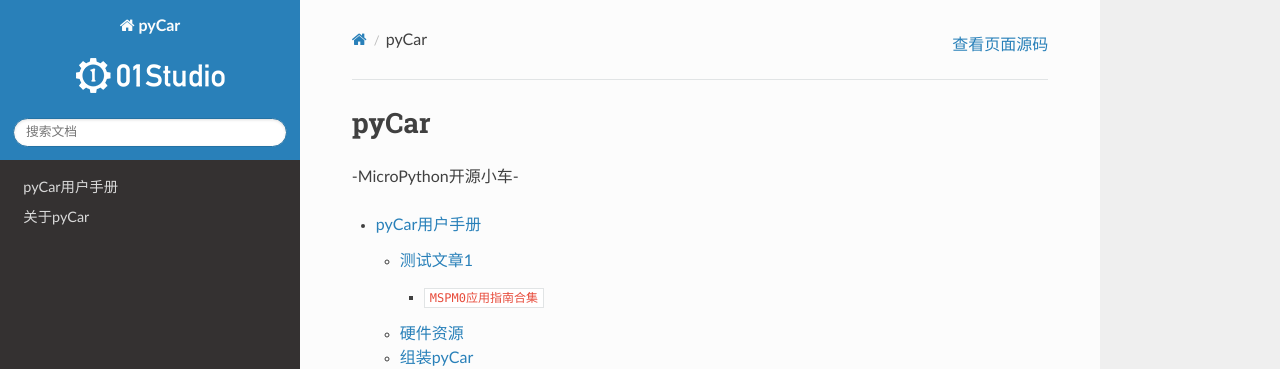
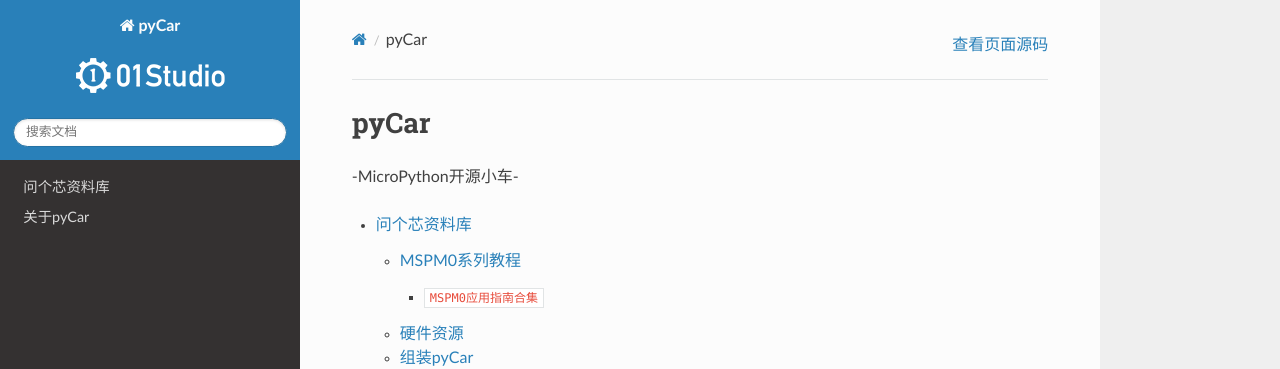
Before and after one commit to zhengpeiqiang/diary, a Sphinx documentation site: the page built from docs/index.rst, in a window 1280 px wide and 900 px high. Shown: the top 369 px of the window. Built offline with Sphinx 7.4.7 and the Read the Docs theme 2.0.0, drawn with Linux system fonts in a browser that asks for light colours.

Commit message:
first commit

```diff
--- a/docs/manual/quickref.rst
+++ b/docs/manual/quickref.rst
@@ -1,14 +1,14 @@
 .. _pyCar_quickref:
 
-pyCar用户手册
+问个芯资料库
 =============================
 
-测试文章1
+MSPM0系列教程
 ------------
 
 .. class:: MSPM0应用指南合集
 
-    .. _reference: https://wengexin.com/tipsinfo?id=2639
+    这里同样是一个 `链接<https://wengexin.com/tipsinfo?id=2639>`_，不需要特别设置。
 
 硬件资源
 ---------
```
